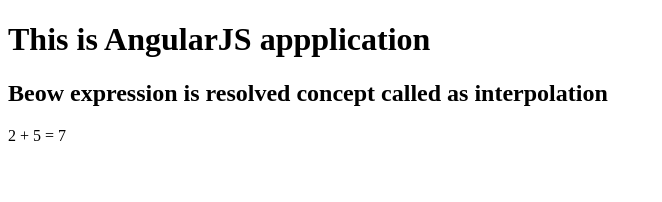
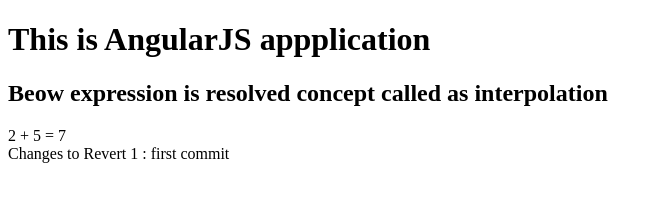
Before and after one commit to swapnil1204/GitPractice, a plain HTML site: page index.html in a window 1280 px wide. Shown: the whole page, without its empty margins (0-662 px from the left). Drawn offline with nearby package versions, Linux system fonts and the light colour scheme.

Commit message:
revert commit: first commit

```diff
--- a/index.html
+++ b/index.html
@@ -10,5 +10,8 @@
     <h2>Beow expression is resolved concept called as interpolation</h2>
     2 + 5 = {{2+5}}
   </div>
+  <div>
+    Changes to Revert 1 : first commit
+  </div>
 </body>
 </html>
```
